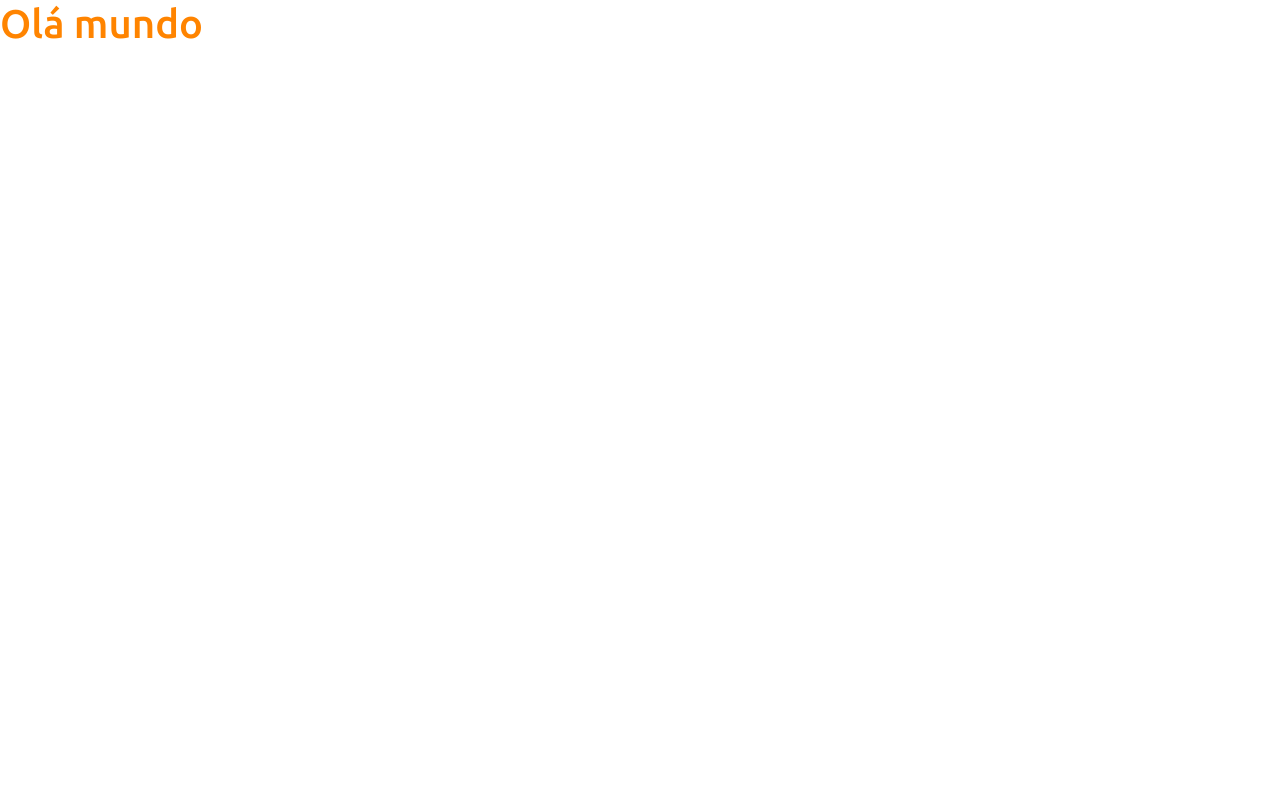
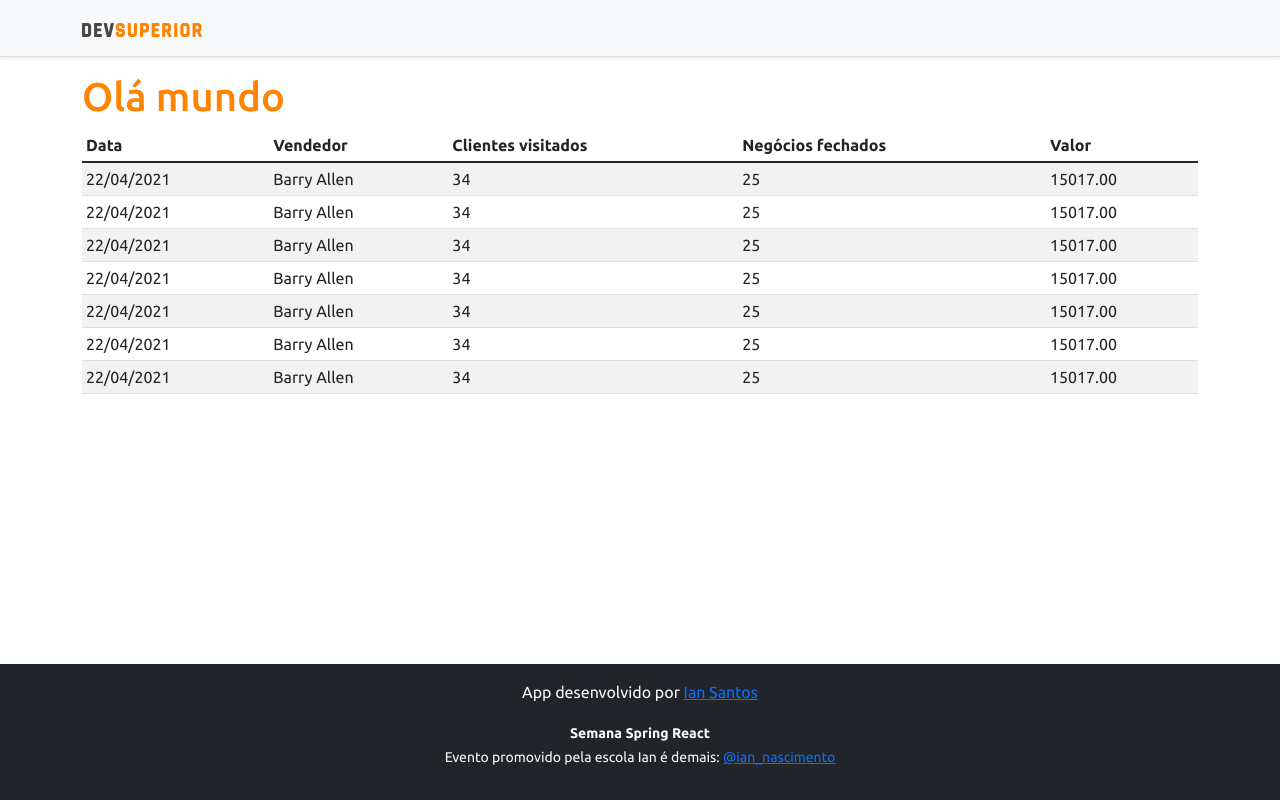
Before and after one commit to ian-santos-nascimento/projeto-spring-react, a React (Create React App) app in the folder frontend/: page / in a window 1280 px wide. Built offline with nearby package versions, Linux system fonts and the light colour scheme.

Commit message:
basic statics components

```diff
--- a/frontend/src/App.tsx
+++ b/frontend/src/App.tsx
@@ -1,10 +1,18 @@
-
+import NavBar from "components/navbar";
+import Footer from "components/footer";
+import DataTable from "components/DataTable";
 
 function App() {
   return (
-    <div className="App">
+    <>
+      <NavBar />
+    <div className="container">
       <h1 className="text-primary"> Olá mundo</h1>
+      <DataTable />
     </div>
+    <Footer />
+
+    </>
   );
 }
 
--- /dev/null
+++ b/frontend/src/components/DataTable/index.tsx
@@ -0,0 +1,71 @@
+function DataTable() {
+    return (
+        <div className="table-responsive">
+    <table className="table table-striped table-sm">
+        <thead>
+            <tr>
+                <th>Data</th>
+                <th>Vendedor</th>
+                <th>Clientes visitados</th>
+                <th>Negócios fechados</th>
+                <th>Valor</th>
+            </tr>
+        </thead>
+        <tbody>
+            <tr>
+                <td>22/04/2021</td>
+                <td>Barry Allen</td>
+                <td>34</td>
+                <td>25</td>
+                <td>15017.00</td>
+            </tr>
+            <tr>
+                <td>22/04/2021</td>
+                <td>Barry Allen</td>
+                <td>34</td>
+                <td>25</td>
+                <td>15017.00</td>
+            </tr>
+            <tr>
+                <td>22/04/2021</td>
+                <td>Barry Allen</td>
+                <td>34</td>
+                <td>25</td>
+                <td>15017.00</td>
+            </tr>
+            <tr>
+                <td>22/04/2021</td>
+                <td>Barry Allen</td>
+                <td>34</td>
+                <td>25</td>
+                <td>15017.00</td>
+            </tr>
+            <tr>
+                <td>22/04/2021</td>
+                <td>Barry Allen</td>
+                <td>34</td>
+                <td>25</td>
+                <td>15017.00</td>
+            </tr>
+            <tr>
+                <td>22/04/2021</td>
+                <td>Barry Allen</td>
+                <td>34</td>
+                <td>25</td>
+                <td>15017.00</td>
+            </tr>
+            <tr>
+                <td>22/04/2021</td>
+                <td>Barry Allen</td>
+                <td>34</td>
+                <td>25</td>
+                <td>15017.00</td>
+            </tr>
+        </tbody>
+    </table>
+</div>
+
+
+    );
+  }
+export default DataTable;
--- /dev/null
+++ b/frontend/src/components/footer/index.tsx
@@ -0,0 +1,14 @@
+function Footer() {
+    return (
+        <footer className="footer mt-auto py-3 bg-dark">
+        <div className="container">
+          <p className="text-light">App desenvolvido por <a href="https://github.com/ian-santos-nascimento" target="_blank" rel="noreferrer">Ian Santos</a></p>
+          <p className="text-light"><small><strong>Semana Spring React</strong><br/>
+            Evento promovido pela escola Ian é demais: <a href="https://instagram.com/ian_nascimento" target="_blank" rel="noreferrer">@ian_nascimento</a></small></p>
+        </div>
+      </footer>
+
+
+    );
+  }
+export default Footer;
--- /dev/null
+++ b/frontend/src/components/navbar/index.tsx
@@ -0,0 +1,18 @@
+import Dark from 'assets/images/ds-dark.svg';
+
+function NavBar() {
+    return (
+      <div className="App">
+       <div className="d-flex flex-column flex-md-row align-items-center p-3 px-md-4 mb-3 bg-light border-bottom shadow-sm">
+  <div className="container">
+    <nav className="my-2 my-md-0 mr-md-3">
+      <img src={Dark} alt="DevSuperior" width="120" />
+    </nav>
+  </div>
+</div>
+      </div>
+
+
+    );
+  }
+export default NavBar;
```
Also changed, not shown: frontend/src/assets/images/ds-dark.svg (added).
